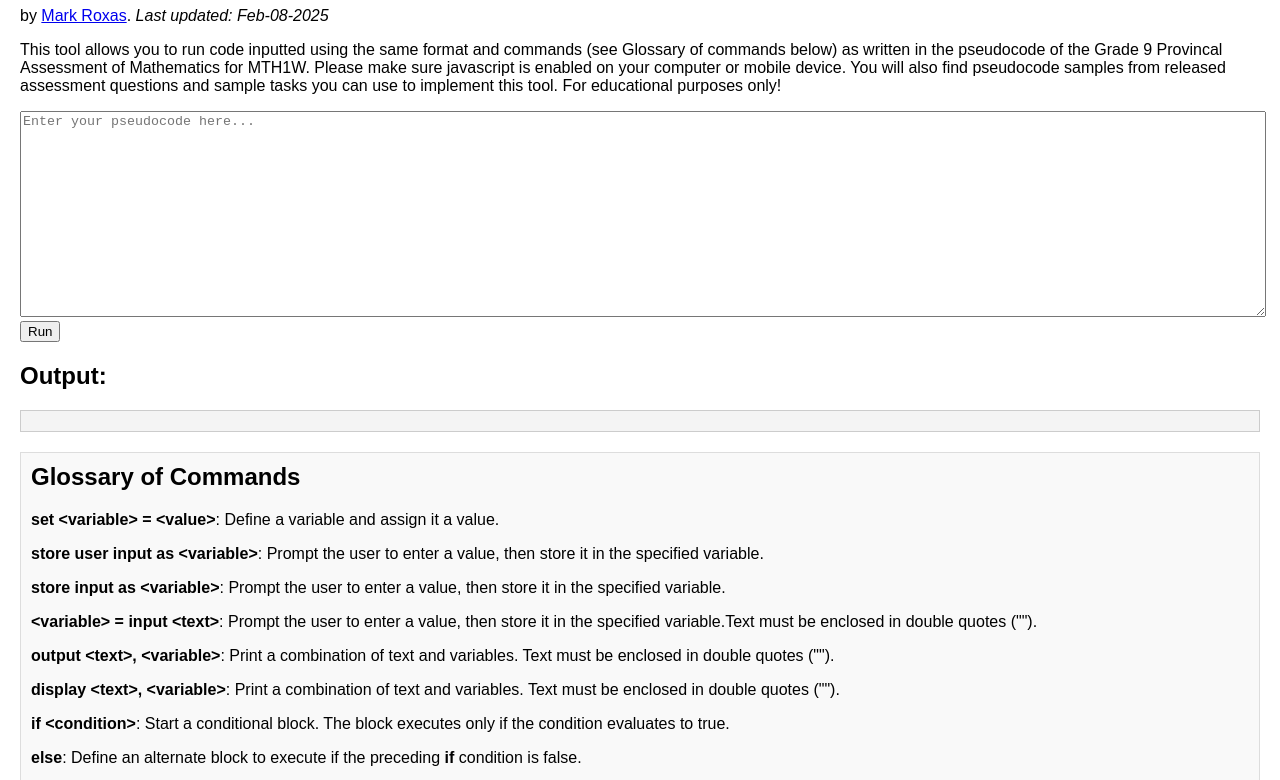
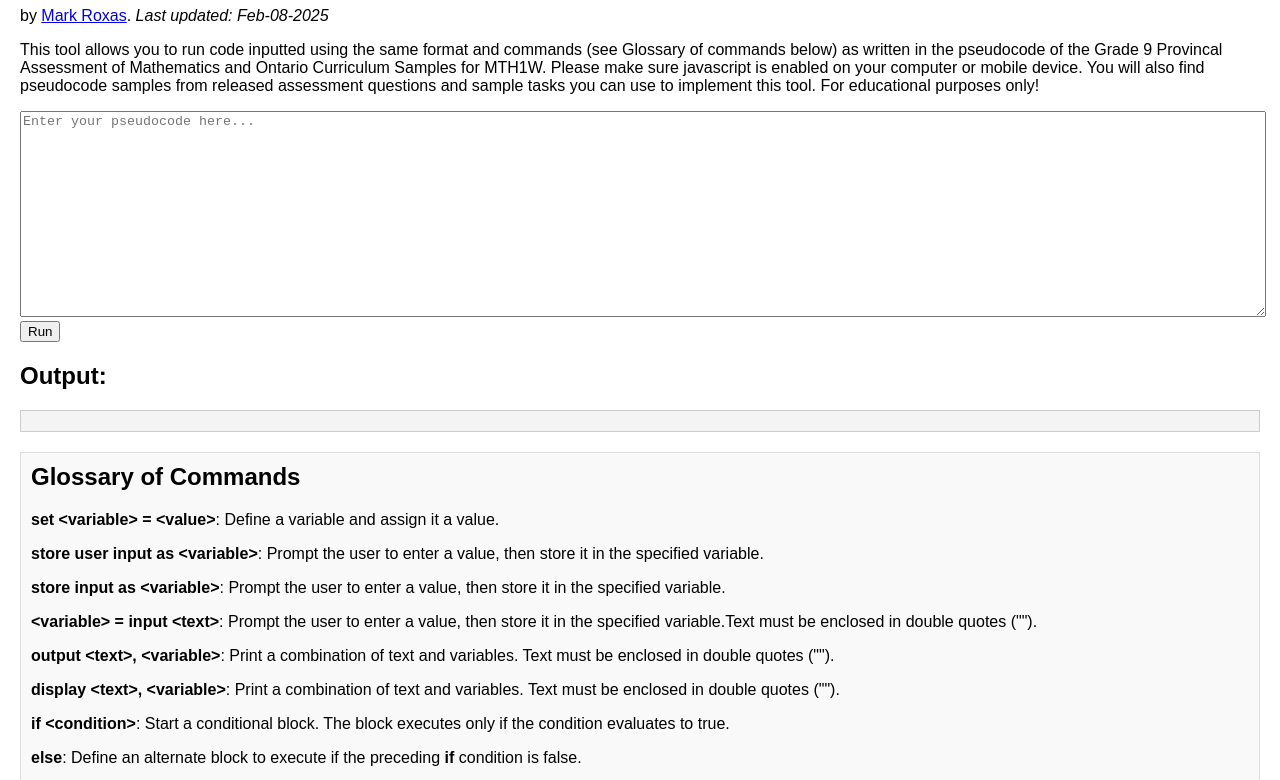
Before and after one commit to Crazed4853/Pseudocode2, a plain HTML site: page index.html in a window 1280 px wide. Shown: the part 73-853 px from the top of the page. Drawn offline with Linux system fonts and the light colour scheme; a script that the page names is missing.

Commit message:
Update index.html

```diff
--- a/index.html
+++ b/index.html
@@ -51,7 +51,7 @@
 <body>
     <h1>MTH1W: Pseudocode Interpreter</h1>
     <p>by <a href="mailto:roxasm@tcdsb.org">Mark Roxas</a>. <i>Last updated: Feb-08-2025</i></p>
-    <p>This tool allows you to run code inputted using the same format and commands (see Glossary of commands below) as written in the pseudocode of the Grade 9 Provincal Assessment of Mathematics for MTH1W.
+    <p>This tool allows you to run code inputted using the same format and commands (see Glossary of commands below) as written in the pseudocode of the Grade 9 Provincal Assessment of Mathematics and Ontario Curriculum Samples for MTH1W.
     Please make sure javascript is enabled on your computer or mobile device. You will also find pseudocode samples from released assessment questions and sample tasks you can use to implement this tool.
     For educational purposes only!</p>
     <textarea id="pseudocodeInput" placeholder="Enter your pseudocode here..."></textarea>
```
